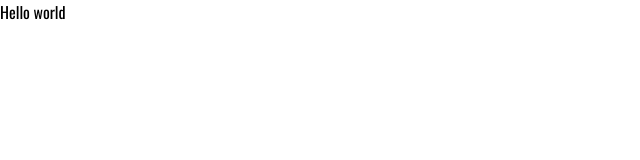
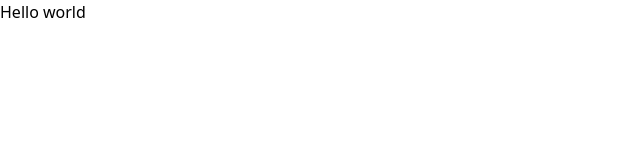
Before and after one commit to Malakhow-Alexandr/ecosolution-next-tailwind, a Next.js app: page / in a window 1280 px wide. Shown: the top 160 px of the page, without its empty margins (0-640 px from the left). Built offline with nearby package versions, Linux system fonts and the light colour scheme.

Commit message:
add fonts variable

```diff
--- /dev/null
+++ b/app/fonts.ts
@@ -0,0 +1,5 @@
+import { Oswald, Fira_Sans } from 'next/font/google'
+
+export const oswald = Oswald({ weight:["400", '700'], subsets: ['latin'] })
+
+export const fira = Fira_Sans({ weight: ["400", "500"], subsets: ["latin"] });
--- a/app/layout.tsx
+++ b/app/layout.tsx
@@ -2,11 +2,13 @@ import type { Metadata } from 'next'
 import { Oswald, Fira_Sans } from 'next/font/google'
 import './globals.css'
 
-const oswald = Oswald({ subsets: ['latin'] })
+export const oswald = Oswald({ weight: ["400", '700'], subsets: ['latin'], variable: "--font-oswald" })
+
+export const fira = Fira_Sans({ weight: ["400", "500"], subsets: ["latin"], variable: "--font-fira" });
 
 export const metadata: Metadata = {
   title: 'Ecosolution',
-  description: 'Generated by create next app',
+  description: 'Ecosolution GREENERGY FOR LIFE',
 }
 
 export default function RootLayout({
@@ -15,8 +17,8 @@ export default function RootLayout({
   children: React.ReactNode
 }) {
   return (
-    <html lang="en">
-      <body className={oswald.className}>{children}</body>
+    <html lang="en" className={`${oswald.variable} ${fira.variable}`}>
+      <body >{children}</body>
     </html>
   )
 }
--- a/tailwind.config.ts
+++ b/tailwind.config.ts
@@ -19,10 +19,14 @@ const config: Config = {
         secondaryText: "#828382",
         mainElementsColor: "#97D28B",
       },
+      fontFamily:{
+        title:"Oswald",
+        text:"Fira Sans"
+      },
       screens: {
-        mobile: "390px",
-        tablet: "830px",
-        desktop: "1440px",
+        mobile: "360px",
+        tablet: "768px",
+        desktop: "1280px",
       },
     },
   },
```
